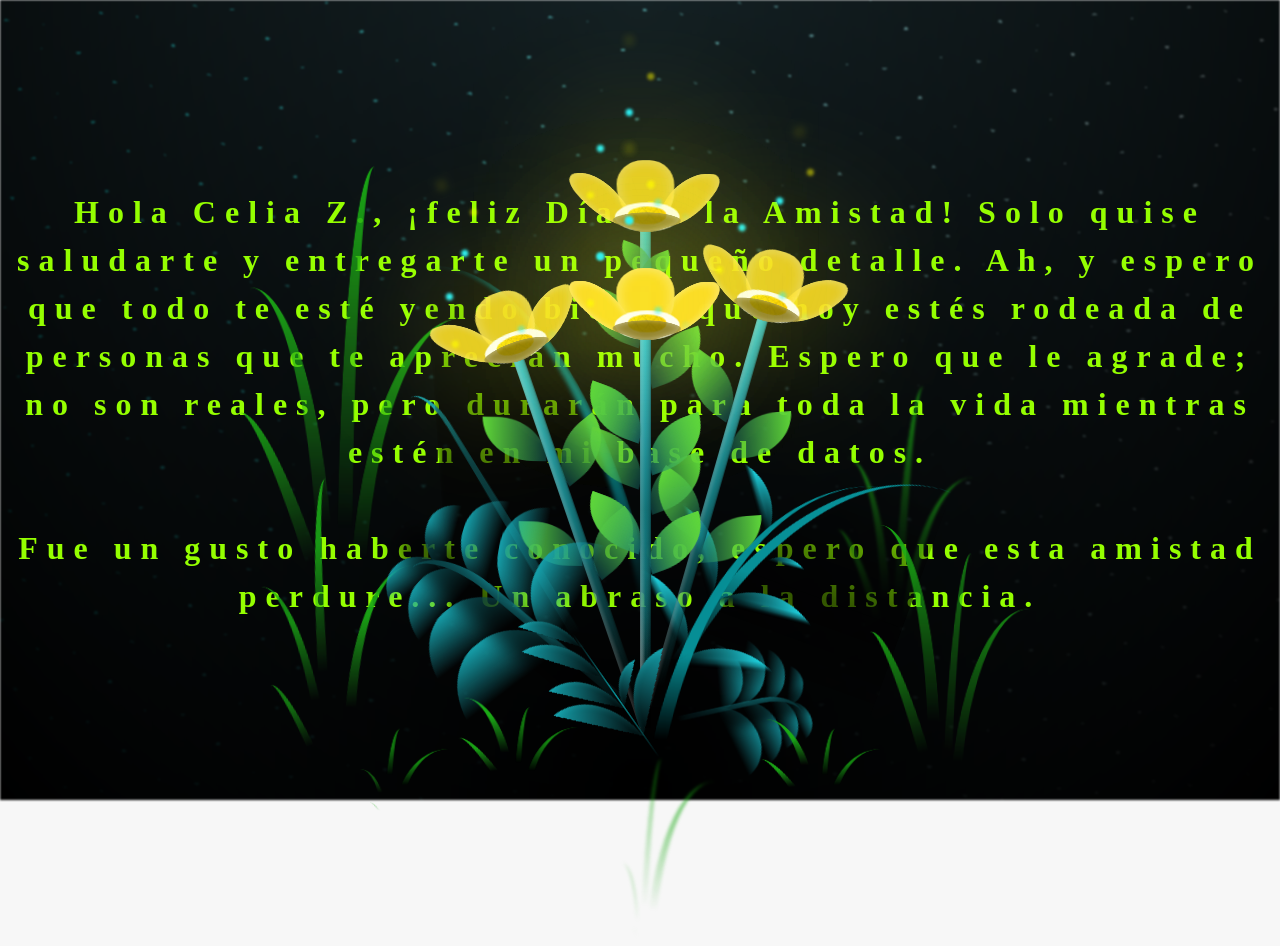
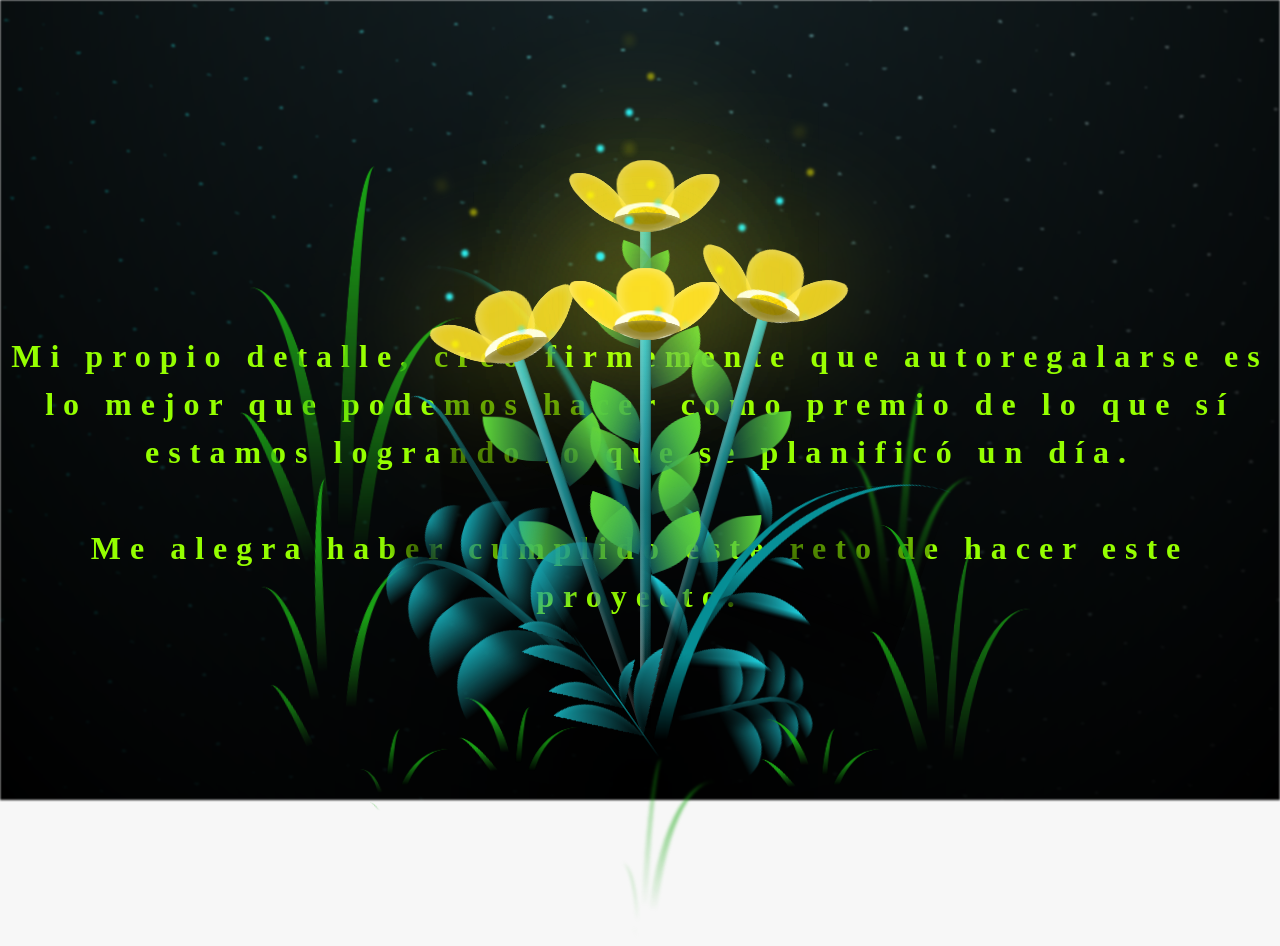
Before and after one commit to copysch23/floresparaczca, a plain HTML site: page flower.html in a window 1280 px wide. Drawn offline with Linux system fonts and the light colour scheme; a script that the page names is missing.

Commit message:
Update flower.html

```diff
--- a/flower.html
+++ b/flower.html
@@ -13,9 +13,9 @@
     <div id="lyrics">
 
     </div>
-    <h1 class="titulo">Hola Celia Z., ¡feliz Día de la Amistad! Solo quise saludarte y entregarte un pequeño detalle. Ah, y espero que todo te esté yendo bien y que hoy estés rodeada de personas que te aprecian mucho. Espero que le agrade; no son reales, pero durarán para toda la vida mientras estén en mi base de datos.
+    <h1 class="titulo"> Mi propio detalle, creo firmemente que autoregalarse es lo mejor que podemos hacer como premio de lo que sí estamos logrando lo que se planificó un día.
       <br> <br>
-      Fue un gusto haberte conocido, espero que esta amistad perdure... Un abraso a la distancia.</h1>
+      Me alegra haber cumplido este reto de hacer este proyecto.</h1>
 
     <div class="night"></div>
     <div class="flowers">
```
